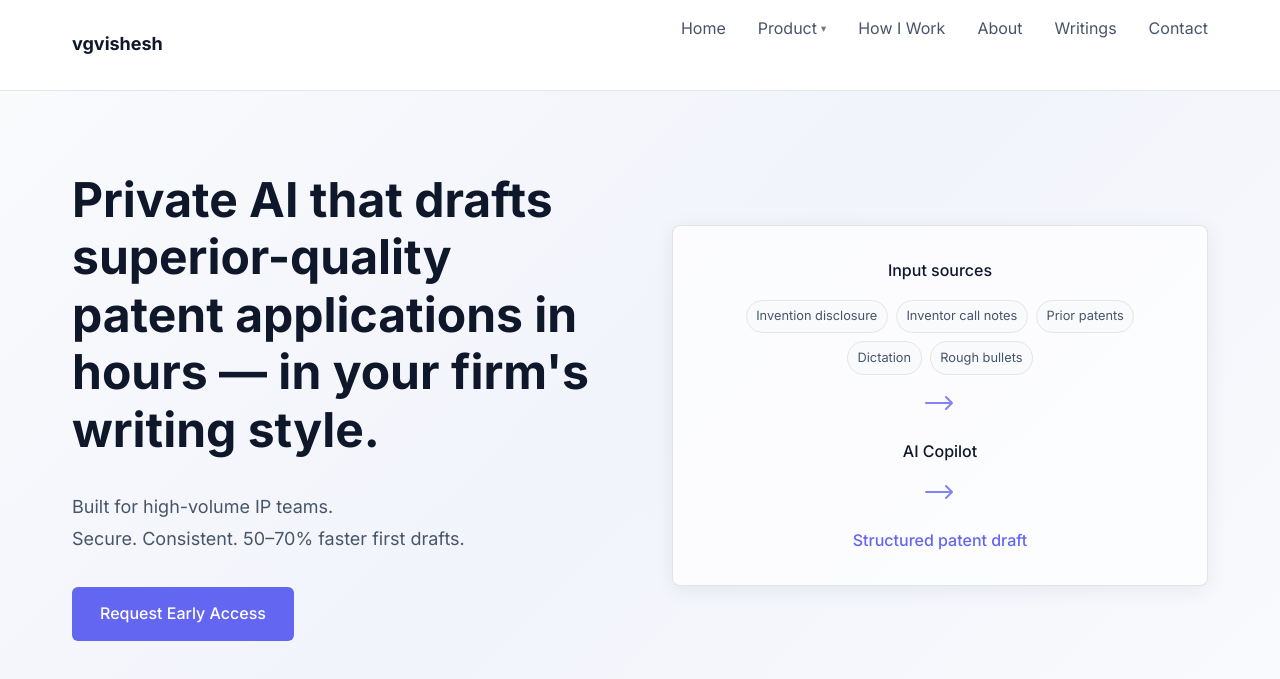
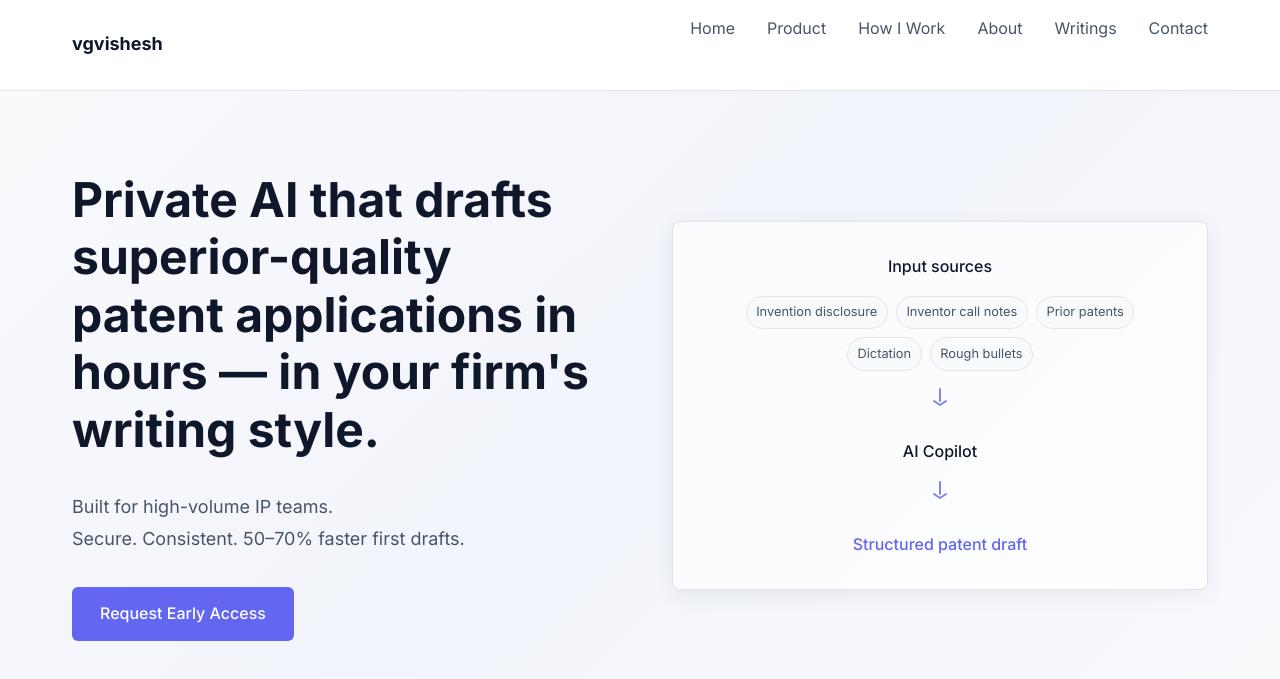
Before and after one commit to vgvishesh/vgvishesh.github.io, a Jekyll site: the page built from products/ip-drafting-copilot.html, in a window 1280 px wide. Shown: the top 679 px of the page. Built offline with Jekyll 4.4.1, drawn with Linux system fonts in a browser that asks for light colours.

Commit message:
updating with fixes

```diff
--- a/_includes/ip-copilot/cta.html
+++ b/_includes/ip-copilot/cta.html
@@ -1,8 +1,8 @@
-<section class="section ip-copilot-section ip-copilot-cta-section" aria-label="Request early access">
+<section class="section ip-copilot-section ip-copilot-cta-section" id="calendly-booking" aria-label="Request early access">
   <div class="container">
     <div class="ip-copilot-cta-block">
       <h2 class="ip-copilot-cta-headline">Ready to see this on your own drafting workflow?</h2>
-      <a href="" class="btn btn-primary ip-copilot-cta-btn" onclick="Calendly.initPopupWidget({url: 'https://calendly.com/vgvishesh_/30min'});return false;">Request Early Access</a>
+      <a href="#calendly-booking" class="btn btn-primary ip-copilot-cta-btn">Request Early Access</a>
       <div class="ip-copilot-calendly-embed">
         <div class="calendly-inline-widget" data-url="https://calendly.com/vgvishesh_/30min" data-min-width="320" data-height="630" style="min-width:320px;height:630px;"></div>
       </div>
--- a/_includes/ip-copilot/hero.html
+++ b/_includes/ip-copilot/hero.html
@@ -4,7 +4,7 @@
       <div class="ip-copilot-hero-text">
         <h1>Private AI that drafts superior-quality patent applications in hours — in your firm's writing style.</h1>
         <p class="ip-copilot-hero-subtext">Built for high-volume IP teams.<br>Secure. Consistent. 50–70% faster first drafts.</p>
-        <a href="" class="btn btn-primary ip-copilot-cta-btn" onclick="Calendly.initPopupWidget({url: 'https://calendly.com/vgvishesh_/30min'});return false;">Request Early Access</a>
+        <a href="#calendly-booking" class="btn btn-primary ip-copilot-cta-btn">Request Early Access</a>
       </div>
       <div class="ip-copilot-hero-workflow">
         <div class="ip-copilot-workflow-block">
@@ -17,11 +17,15 @@
             <span class="ip-copilot-chip">Rough bullets</span>
           </div>
           <div class="ip-copilot-workflow-arrow" aria-hidden="true">
-            <svg width="32" height="24" viewBox="0 0 32 24" fill="none" xmlns="http://www.w3.org/2000/svg"><path d="M2 12h26m0 0l-6-6m6 6l-6 6" stroke="currentColor" stroke-width="2" stroke-linecap="round" stroke-linejoin="round"/></svg>
+            <svg width="24" height="28" viewBox="0 0 24 28" fill="none" xmlns="http://www.w3.org/2000/svg">
+              <path d="M12 2v12M6 14L12 18L18 14" stroke="currentColor" stroke-width="2" stroke-linecap="round" stroke-linejoin="round"/>
+            </svg>
           </div>
           <span class="ip-copilot-workflow-label">AI Copilot</span>
           <div class="ip-copilot-workflow-arrow" aria-hidden="true">
-            <svg width="32" height="24" viewBox="0 0 32 24" fill="none" xmlns="http://www.w3.org/2000/svg"><path d="M2 12h26m0 0l-6-6m6 6l-6 6" stroke="currentColor" stroke-width="2" stroke-linecap="round" stroke-linejoin="round"/></svg>
+            <svg width="24" height="28" viewBox="0 0 24 28" fill="none" xmlns="http://www.w3.org/2000/svg">
+              <path d="M12 2v12M6 14L12 18L18 14" stroke="currentColor" stroke-width="2" stroke-linecap="round" stroke-linejoin="round"/>
+            </svg>
           </div>
           <span class="ip-copilot-workflow-label ip-copilot-workflow-out">Structured patent draft</span>
         </div>
--- a/_includes/navigation.html
+++ b/_includes/navigation.html
@@ -10,7 +10,7 @@
       <li><a href="{{ '/' | relative_url }}" {% if page.url == '/' or page.url == '/index.html' %}class="active"{% endif %}>Home</a></li>
       <li class="nav-dropdown" aria-haspopup="true" aria-expanded="false">
         <button type="button" class="nav-dropdown-trigger" aria-controls="product-menu" id="product-menu-btn">
-          Product <span class="nav-dropdown-arrow" aria-hidden="true">▾</span>
+          Product
         </button>
         <ul class="nav-dropdown-menu" id="product-menu" role="menu" aria-label="Products">
           <li role="none"><a href="{{ '/products/ip-drafting-copilot/' | relative_url }}" role="menuitem" {% if page.url == '/products/ip-drafting-copilot/' %}class="active"{% endif %}>Patent drafting Agent</a></li>
--- a/assets/css/main.css
+++ b/assets/css/main.css
@@ -226,16 +226,6 @@ em {
 
 .nav-dropdown-trigger:hover {
   color: var(--light-text);
-}
-
-.nav-dropdown-arrow {
-  font-size: 0.65em;
-  opacity: 0.8;
-  transition: transform 0.2s ease;
-}
-
-.nav-dropdown-open .nav-dropdown-arrow {
-  transform: rotate(180deg);
 }
 
 .nav-dropdown-menu {
@@ -1343,10 +1333,12 @@ em {
 /* ========== IP Drafting Copilot product page ========== */
 .ip-copilot-page {
   font-family: var(--font-sans);
+  text-align: left;
 }
 
 .ip-copilot-section {
   padding: var(--spacing-section) 0;
+  text-align: left;
 }
 
 /* Subtle section separators */
@@ -1657,7 +1649,7 @@ em {
 
 /* Social proof strip */
 .ip-copilot-social-proof {
-  text-align: center;
+  text-align: left;
   max-width: var(--max-width-content);
   margin: 0 auto;
   color: var(--light-text-secondary);
@@ -1704,7 +1696,7 @@ em {
 }
 
 .ip-copilot-cta-block {
-  text-align: center;
+  text-align: left;
   max-width: var(--max-width-content);
   margin: 0 auto;
   padding: var(--spacing-lg);
--- a/products/ip-drafting-copilot.html
+++ b/products/ip-drafting-copilot.html
@@ -19,7 +19,7 @@ description: Private AI that drafts superior-quality patent applications in your
 </div>
 
 <div class="ip-copilot-sticky-cta" aria-hidden="true">
-  <a href="" class="btn btn-primary ip-copilot-cta-btn" onclick="Calendly.initPopupWidget({url: 'https://calendly.com/vgvishesh_/30min'});return false;">Request Early Access</a>
+  <a href="#calendly-booking" class="btn btn-primary ip-copilot-cta-btn">Request Early Access</a>
 </div>
 
 <script src="https://assets.calendly.com/assets/external/widget.js" async defer></script>
```
